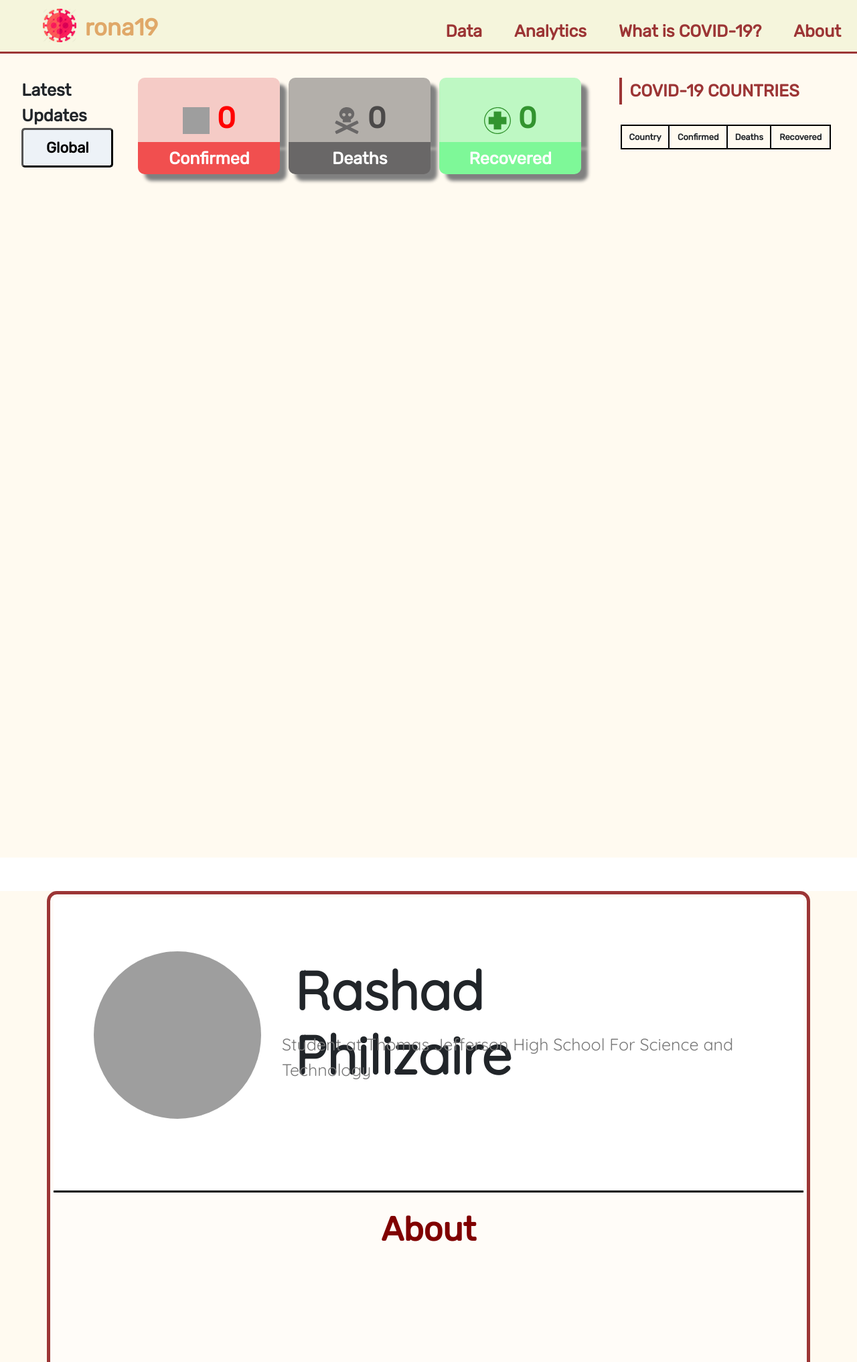
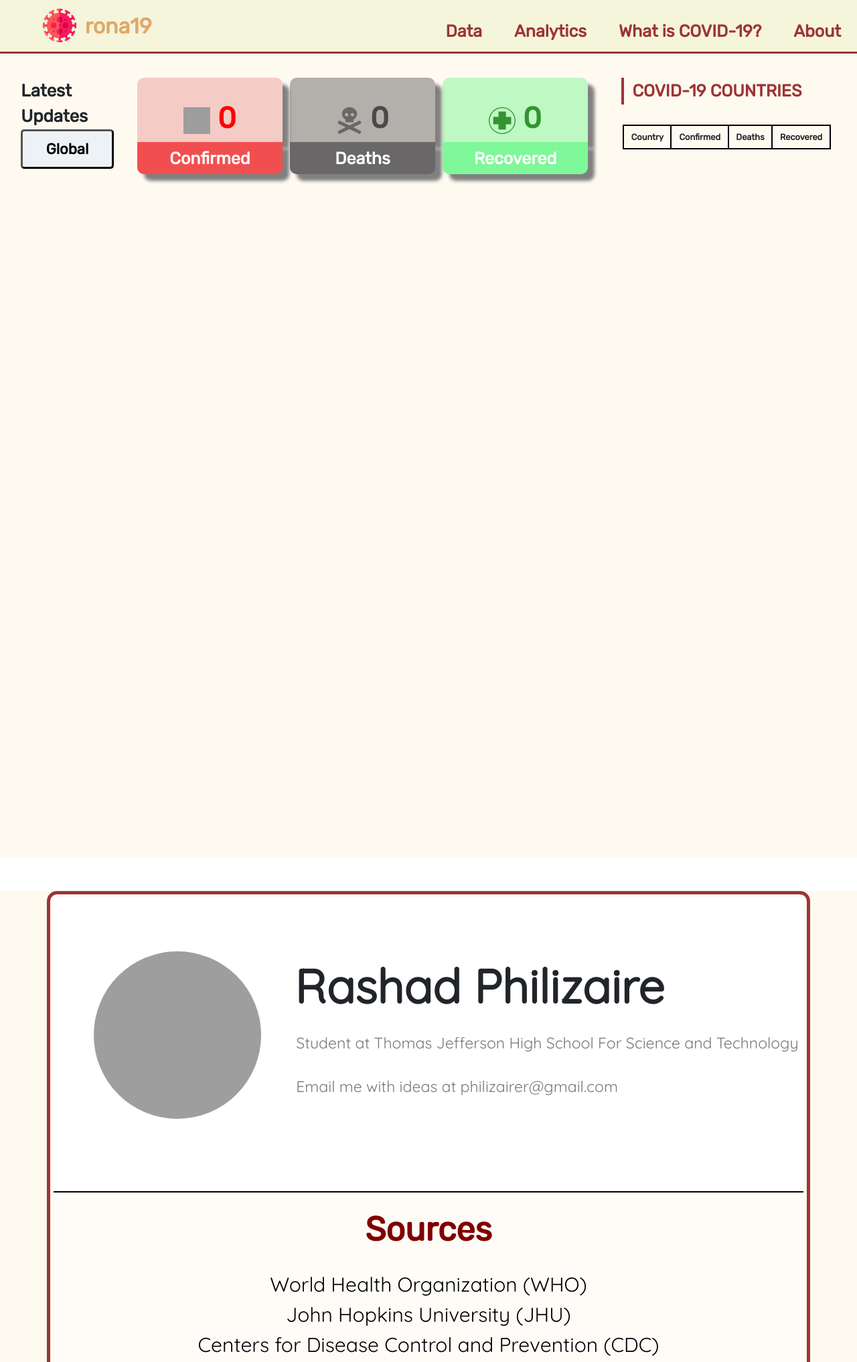
Before and after one commit to rashadphz/corona-dashboard, a plain HTML site: page index.html in a window 1280 px wide. Shown: the top 2033 px of the page at 67% size. Drawn offline with nearby package versions, Linux system fonts and the light colour scheme; no server answers; grey boxes are pictures that could not be loaded.

Commit message:
about page finished

```diff
--- a/index.html
+++ b/index.html
@@ -14,7 +14,7 @@
 <body id = "full-back">
     <div class="topnav" id = "navbar">
         <div id = "logodiv">
-            <img src="virus.png" width = 50 height = 50>
+            <img src="virus.png" width = 50 height = 50 style="max-width:100%;max-height:100%;">
             <span id = "logotext">rona19</span>
         </div>
         <div id ="links">
@@ -116,9 +116,10 @@
                     <a href="https://github.com/rashadphil/corona-tracker" target="_blank">
                         <img src="https://avatars2.githubusercontent.com/u/20783686?v=4" id = "imghover" width = 250 height = 250 style = "border-radius: 50%; margin-top: 80px; margin-left: 60px;">
                     </a>
-                    <h1 style = "margin-top: 90px; margin-left: 50px; font-size: 80px; font-family: Quicksand; font-weight: bolder; height: 100px">Rashad Philizaire</h1>
-                    <div id = infotext style="margin-top: 200px; position: relative; margin-left: -620px; font-size: 25px; color: rgb(121, 121, 121); font-family: Quicksand;">
+                    <h1 style = "margin-top: 90px; margin-left: 50px; font-size: 5.5vw; font-family: Quicksand; font-weight: bolder; height: 100px">Rashad Philizaire</h1>
+                    <div id = infotext style="margin-top: 200px; margin-left: -43vw; font-size:1.8vw; color: rgb(121, 121, 121); font-family: Quicksand; display: grid; ">
                         <span> Student at Thomas Jefferson High School For Science and Technology</span>
+                        <span> Email me with ideas at philizairer@gmail.com </span>
                     </div>
                 </div>
 
@@ -126,8 +127,14 @@
 
             <div id = "abouttext">
                 <h1 style="color: maroon; font-size: 50px; text-align: center; padding-top: 25px; font-weight: bolder; font-family: Rubik;" >
-                    About
+                    Sources
                 </h1>
+                <div id = infotext style="margin-top: 30px; font-size: 30px; font-family: Quicksand; display: grid; text-align: center ">
+                    <a href = "https://www.who.int/emergencies/diseases/novel-coronavirus-2019" target = "_blank" style = "color: black"> World Health Organization (WHO) </a>
+                    <a href = "https://coronavirus.jhu.edu/" target = "_blank" style = "color: black"> John Hopkins University (JHU)</a>
+                    <a href = "https://www.cdc.gov/coronavirus/2019-ncov/index.html" target = "_blank" style = "color: black"> Centers for Disease Control and Prevention (CDC) </a>
+                </div>
+
             </div>
         </div>
     </div>
@@ -378,10 +385,6 @@
                 array.splice(i, 1);
             return array
         }
-        // console.log(dataObj);
-        // console.log(dataObj)
-
-        // setInterval(getData, 20000);
 
 
         window.onscroll = function() {stickyFunction()};
--- a/table.css
+++ b/table.css
@@ -61,7 +61,7 @@ table {
     text-align: center;
     padding: 1% 5%;
     text-decoration: none;
-    font-size: 35px;
+    font-size: 2.5vw;
     font-family: 'Rubik', sans-serif;
 }
 
@@ -110,7 +110,7 @@ table {
     margin-left: 10px;
     margin-top: 20px;
     /* border: 2px solid rgb(0, 0, 0); */
-    width: 68%;
+    width: 67vw;
     display: flex;
     justify-content: space-around;
     height : 20vh;
@@ -119,7 +119,7 @@ table {
 }
 .fullBox {
     text-align: center;
-    width: 25%;
+    width: 17vw;
     height: 100%;
     font-family: 'Rubik', sans-serif;
 
@@ -129,7 +129,6 @@ table {
     font-weight: bolder;
     border-radius: 10px 10px 0px 0px;
     height: 60%;
-    font-size: 50px;
     font-size: 3.4vw;
     line-height: 120px;
     box-shadow: 10px 10px 5px grey;
@@ -145,7 +144,7 @@ table {
 .updates{
     height : 50px;
     text-align: left;
-    font-size: 25px;
+    font-size: 2vw;
     font-family: 'Rubik', sans-serif;
 
 }
@@ -210,19 +209,11 @@ table {
 }
 
 #tableContainer {
-    width : 28%;
+    width : 27vw;
     float: right;
     margin-top: -200px;
 }
 
-#tbldiv {
-    /* width : 28%;
-    float: right; */
-    /* position: relative; */
-    /* display: flex; */
-    /* margin-left: 10%; */
-    /* margin-top: 17%; */
-}
 #primary-text {
     margin-top: 40px;
     margin-left: 10px;
@@ -283,7 +274,7 @@ padding-top: 80px;
 
 #myinfo{
     height : 50%;
-    border-bottom: solid black;
+    border-bottom: solid black 2px;
     background-color: white;
 }
 
```
